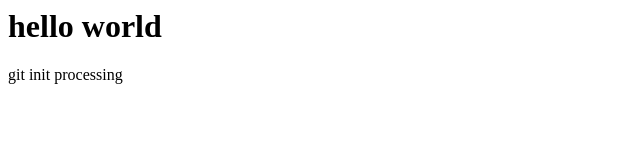
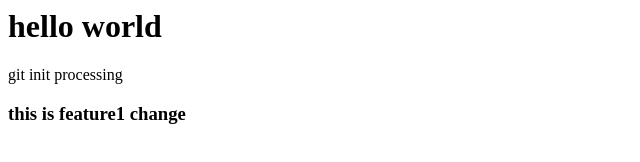
Before and after one commit to BHARATHKUMARVNAIK/LocalRepo, a plain HTML site: page index.html in a window 1280 px wide. Shown: the whole page, without its empty margins (0-640 px from the left). Drawn offline with Linux system fonts and the light colour scheme.

Commit message:
add new feature1

```diff
--- a/index.html
+++ b/index.html
@@ -4,3 +4,7 @@
     hello world
 </h1>
 <p> git init processing </p>
+
+<h3>
+    this is feature1 change
+</h3>
```
